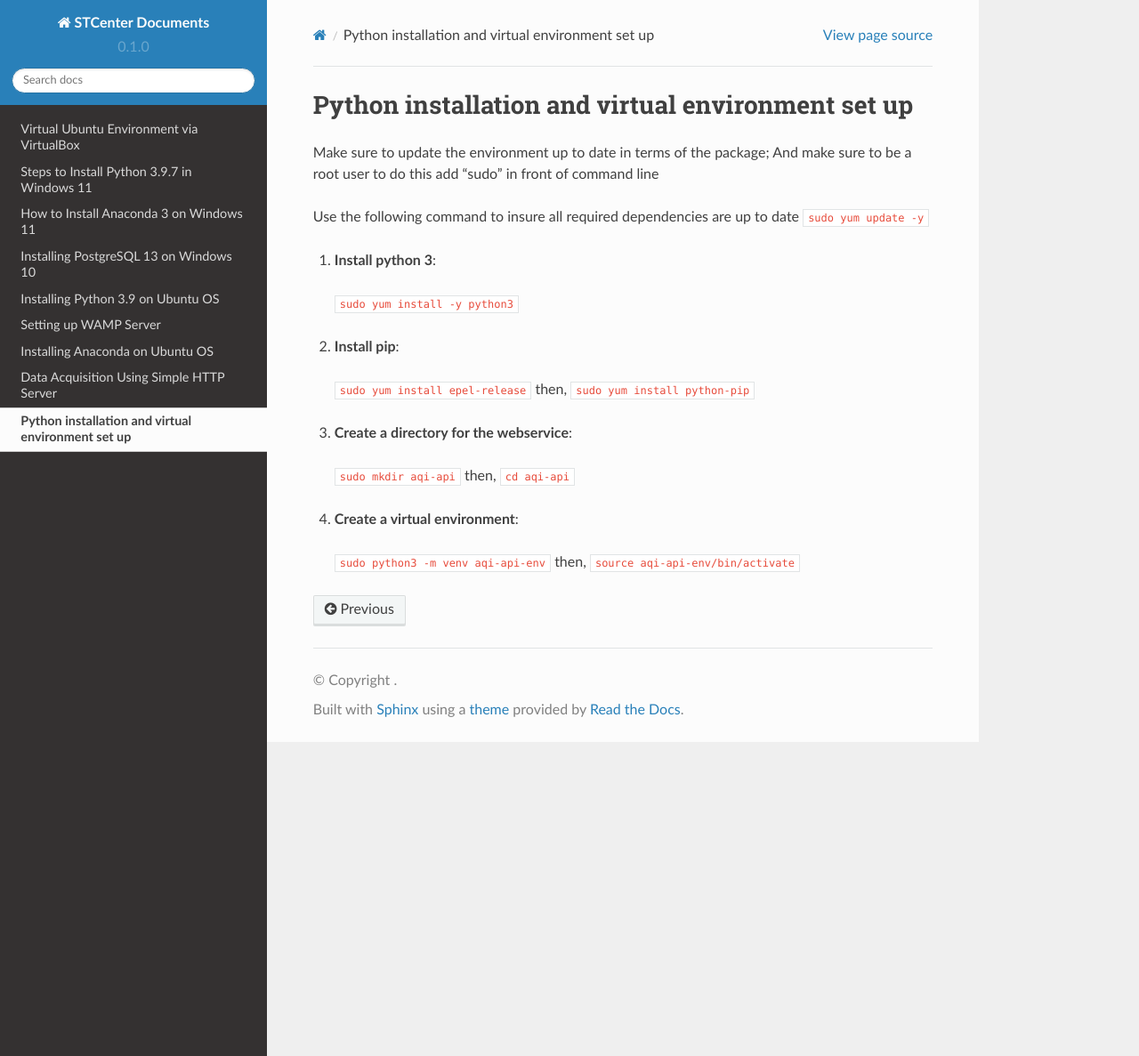
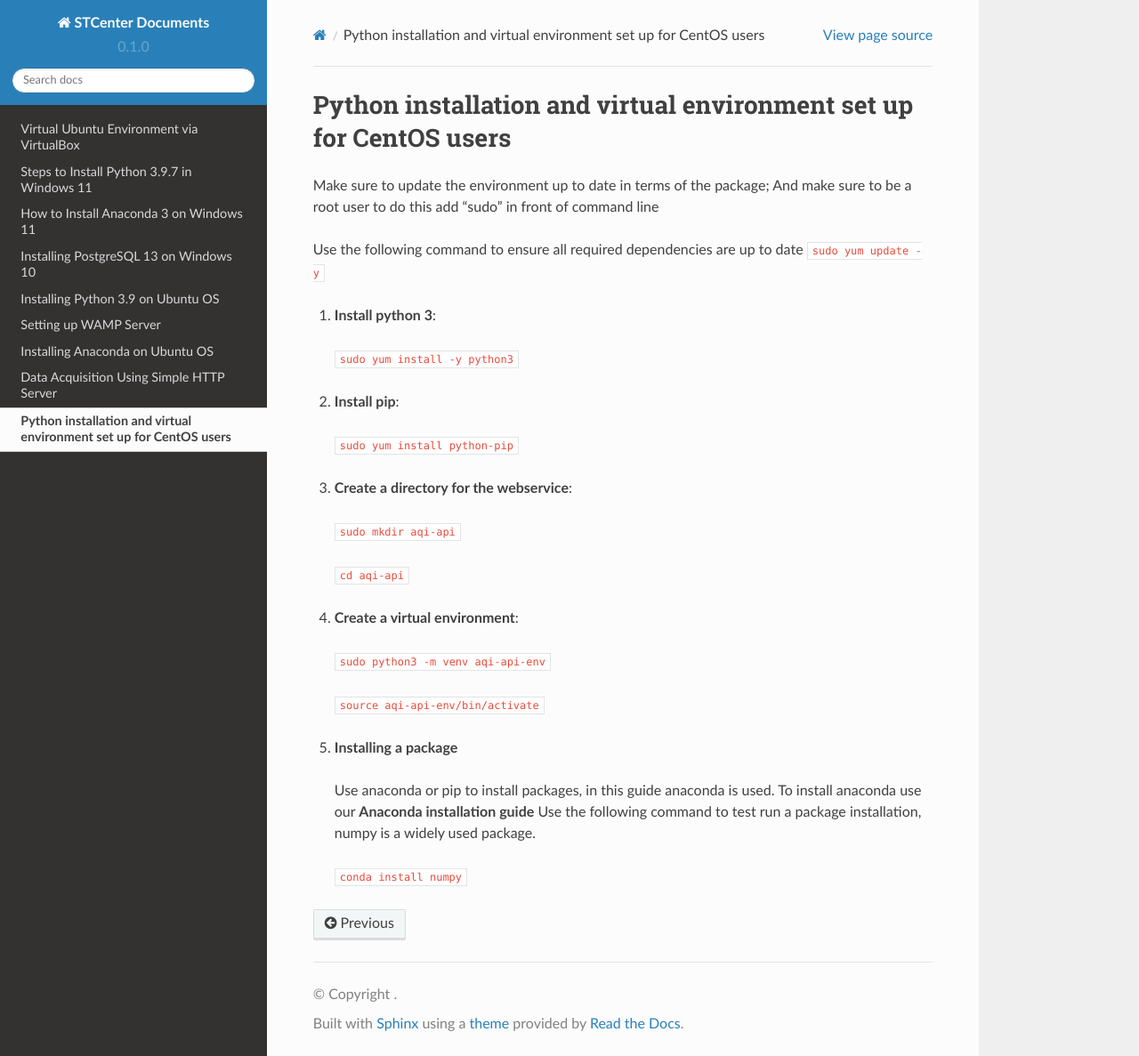
Before and after one commit to stccenter/STCenterDocs, a Sphinx documentation site: the page built from docs/source/Python-Installation-CentOS.rst, in a window 1280 px wide and 1187 px high. Shown: the whole window at 89% size. Built offline with Sphinx 7.4.7 and the Read the Docs theme 2.0.0, drawn with Linux system fonts in a browser that asks for light colours.

Commit message:
Update Python-Installation-CentOS.rst

```diff
--- a/docs/source/Python-Installation-CentOS.rst
+++ b/docs/source/Python-Installation-CentOS.rst
@@ -1,10 +1,10 @@
-===================================================
-Python installation and virtual environment set up
-===================================================
+====================================================================
+Python installation and virtual environment set up for CentOS users
+====================================================================
 
 Make sure to update the environment up to date in terms of the package; And make sure to be a root user to do this add “sudo” in front of command line
 
-Use the following command to insure all required dependencies are up to date
+Use the following command to ensure all required dependencies are up to date
 ``sudo yum update -y``
 
 1. **Install python 3**::
@@ -13,15 +13,22 @@ Use the following command to insure all required dependencies are up to date
 
 2. **Install pip**::
 
-  ``sudo yum install epel-release`` then,
   ``sudo yum install python-pip``
 
 3. **Create a directory for the webservice**::
 
-  ``sudo mkdir aqi-api`` then,
+  ``sudo mkdir aqi-api``
+
   ``cd aqi-api``
 
 4. **Create a virtual environment**::
 
-  ``sudo python3 -m venv aqi-api-env`` then,
+  ``sudo python3 -m venv aqi-api-env``
+
   ``source aqi-api-env/bin/activate``
+
+5. **Installing a package**
+  Use anaconda or pip to install packages, in this guide anaconda is used. To install anaconda use our **Anaconda installation guide**
+  Use the following command to test run a package installation, numpy is a widely used package.
+
+  ``conda install numpy``
```
